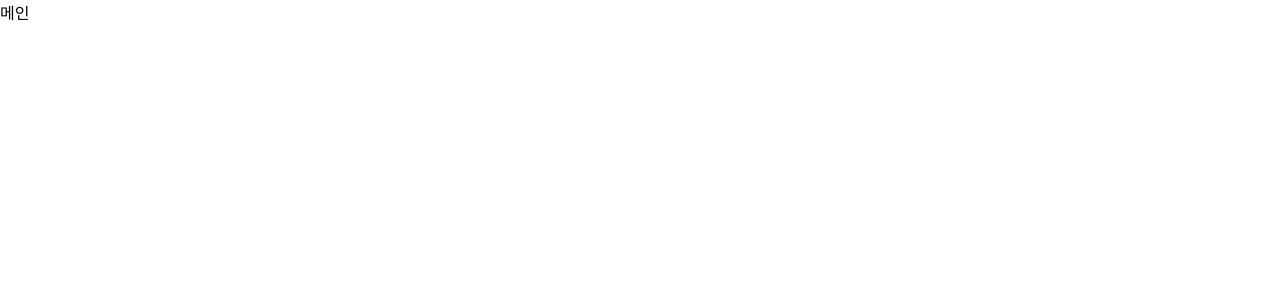
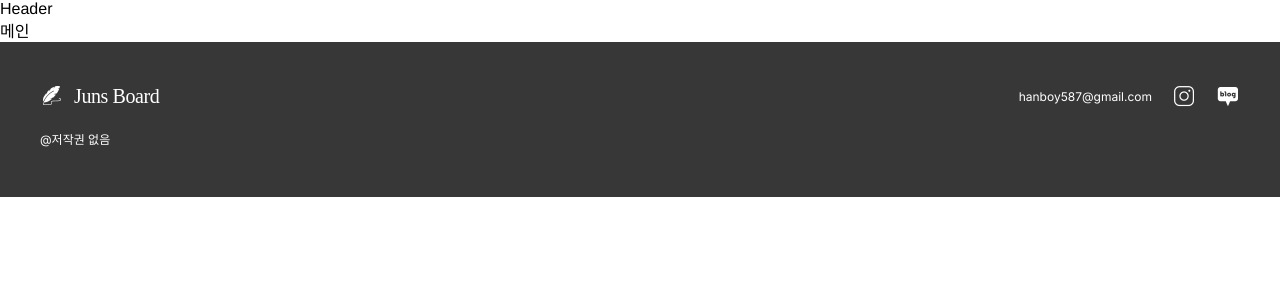
Before and after one commit to hanboy587/Spring-React-MySQL, a React (Create React App) app in the folder board-front/: page / in a window 1280 px wide. Shown: the top 300 px of the page. Built offline with nearby package versions, Linux system fonts and the light colour scheme; a web font is replaced by a local one.

Commit message:
routes 마무리

```diff
--- a/board-front/src/App.tsx
+++ b/board-front/src/App.tsx
@@ -14,6 +14,8 @@ import User from 'views/User';
 import BoardDetail from 'views/Board/Detail';
 import BoardWrite from 'views/Board/Write';
 import BoardUpdate from 'views/Board/Update';
+import Container from 'layouts/Container';
+import { AUTH_PATH, BOARD_DETAIL_PATH, BOARD_PATH, BOARD_UPDATE_PATH, BOARD_WRITE_PATH, MAIN_PATH, SEARCH_PATH, USER_PATH } from 'constant';
 
 
 // component: Application 컴포넌트 //
@@ -57,15 +59,17 @@ return (
       {/* <Footer /> */}
 
       <Routes>
-        <Route path='/' element={<Main />} />
-        <Route path='/auth' element={<Authentication />} />
-        <Route path='/search' element={<Search />} />
-        <Route path='/user' element={<User />} />
-        <Route path='/board'>
-        <Route path='write' element={<BoardWrite />} />
-        <Route path='detail/:boardNumber' element={<BoardDetail />} />
-        <Route path='update/:boardNumber' element={<BoardUpdate />} />
-
+        <Route element={<Container />}>
+          <Route path={MAIN_PATH()} element={<Main />} />
+          <Route path={AUTH_PATH()} element={<Authentication />} />
+          <Route path={SEARCH_PATH(':searchWord')} element={<Search />} />
+          <Route path={USER_PATH(':userEmail')} element={<User />} />
+          <Route path={BOARD_PATH()}>
+            <Route path={BOARD_WRITE_PATH()} element={<BoardWrite />} />
+            <Route path={BOARD_DETAIL_PATH(':boardNumber')} element={<BoardDetail />} />
+            <Route path={BOARD_UPDATE_PATH(':boardNumber')} element={<BoardUpdate />} />
+          </Route>
+          <Route path='*' element={<h1>404 NOT FOUND</h1>} />
         </Route>
       </Routes>
     </>
--- /dev/null
+++ b/board-front/src/constant/index.ts
@@ -0,0 +1,10 @@
+// description: 사용 할 path 함수로 관리 //
+
+export const MAIN_PATH = () => '/';
+export const AUTH_PATH = () => '/auth';
+export const SEARCH_PATH = (searchWord: string) => `/search/${searchWord}`;
+export const USER_PATH = (userEmail: string) => `/user/${userEmail}`;
+export const BOARD_PATH = () => '/board';
+export const BOARD_DETAIL_PATH = (boardNumber: string | number) => `detail/${boardNumber}`
+export const BOARD_WRITE_PATH = () => 'write';
+export const BOARD_UPDATE_PATH = (boardNumber: string | number) => `update/${boardNumber}`;
--- /dev/null
+++ b/board-front/src/layouts/Container/index.tsx
@@ -0,0 +1,22 @@
+import { AUTH_PATH } from 'constant';
+import Header from 'layouts/Header'
+import Footer from 'layouts/footer'
+import path from 'path';
+import { Outlet, useLocation } from 'react-router-dom'
+
+// component: 레이아웃 //
+export default function Container() {
+
+  // state: 현재 페이지 path name //
+  const { pathname } = useLocation();
+  console.log('현재 페이지 path name : ', pathname);
+
+  // render: 레이아웃 렌더링 //
+  return (
+    <>
+      <Header />
+      <Outlet />
+      {pathname !== AUTH_PATH() && <Footer />}
+    </>
+  )
+}
--- /dev/null
+++ b/board-front/src/layouts/Header/index.tsx
@@ -0,0 +1,10 @@
+import React from 'react'
+import './style.css';
+
+// component: Header 레이아웃 //
+export default function Header() {
+// render: Header 레이아웃 렌더링 //
+  return (
+    <div>Header</div>
+  )
+}
```
Also changed, not shown: board-front/src/layouts/Header/style.css (added).
